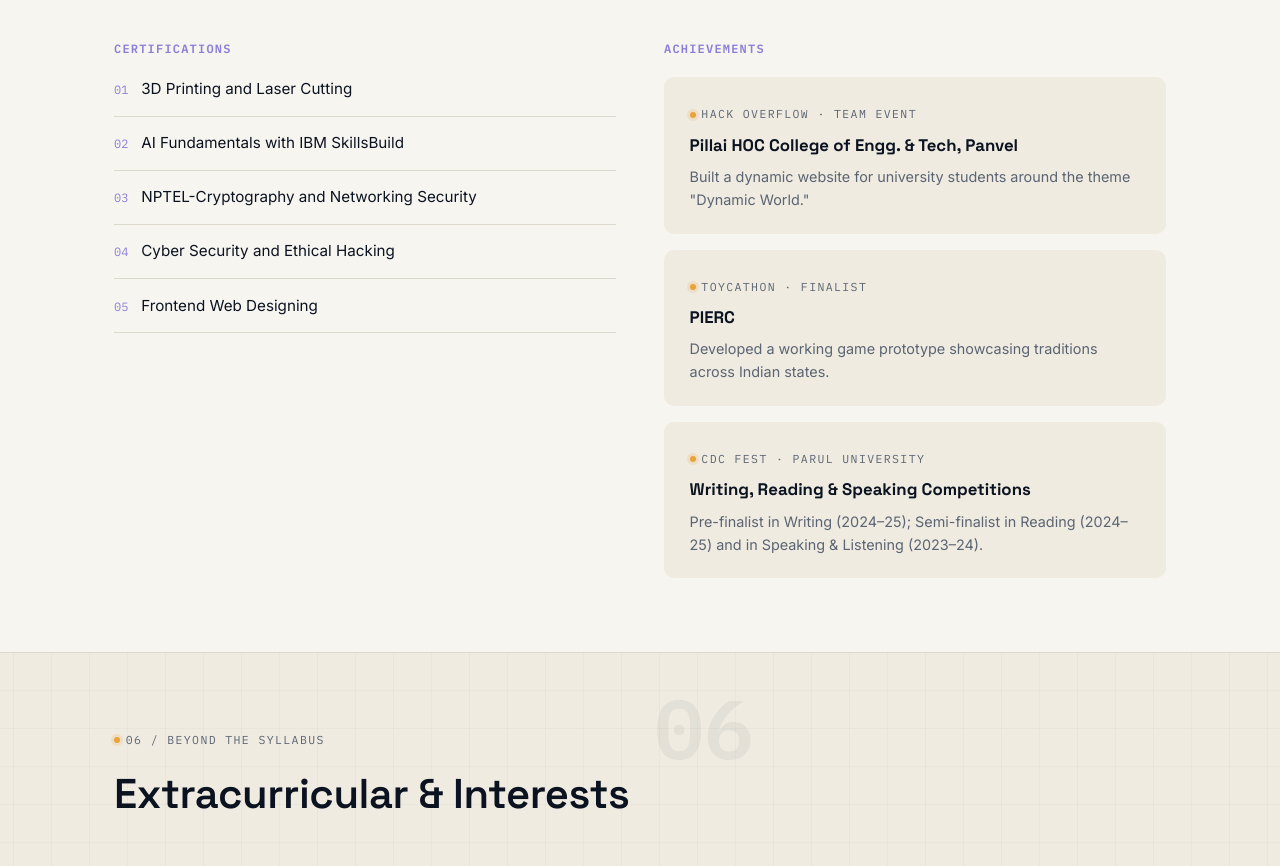
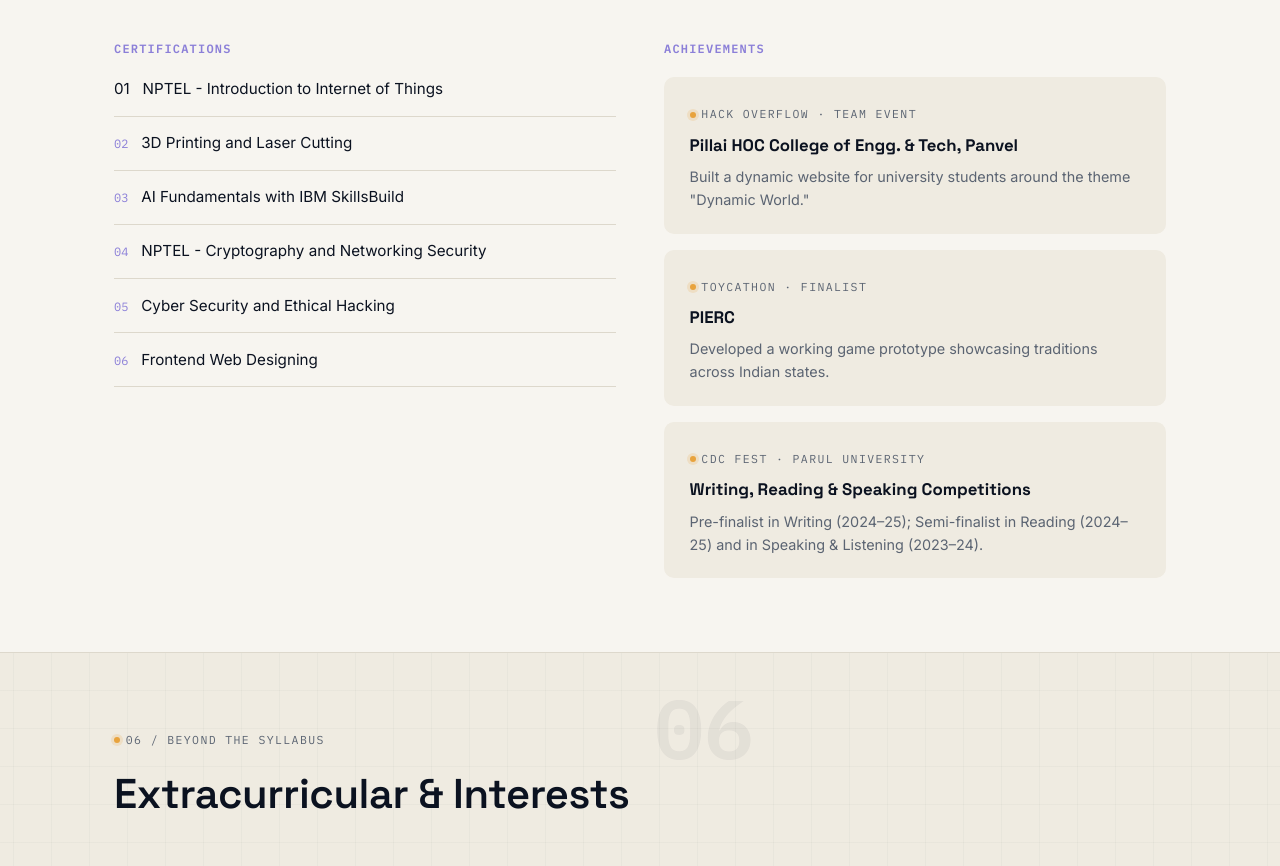
Before and after one commit to mysterious-glitch/Portfolio, a plain HTML site: page index.html in a window 1280 px wide. Shown: the part 4149-5015 px from the top of the page. Drawn offline with Linux system fonts and the light colour scheme.

Commit message:
Update certifications list

```diff
--- a/index.html
+++ b/index.html
@@ -873,11 +873,12 @@
     <div class="reveal">
       <h3 style="font-family:var(--font-mono); font-size:0.75rem; letter-spacing:0.1em; text-transform:uppercase; color:var(--violet); margin-bottom:1.2rem;">Certifications</h3>
       <ul class="cert-list">
-        <li><span class="num">01</span> 3D Printing and Laser Cutting</li>
-        <li><span class="num">02</span> AI Fundamentals with IBM SkillsBuild</li>
-        <li><span class="num">03</span> NPTEL-Cryptography and Networking Security</li>
-        <li><span class="num">04</span> Cyber Security and Ethical Hacking</li>
-        <li><span class="num">05</span> Frontend Web Designing</li>
+        <li><span calss="num">01</span> NPTEL - Introduction to Internet of Things</li>
+        <li><span class="num">02</span> 3D Printing and Laser Cutting</li>
+        <li><span class="num">03</span> AI Fundamentals with IBM SkillsBuild</li>
+        <li><span class="num">04</span> NPTEL - Cryptography and Networking Security</li>
+        <li><span class="num">05</span> Cyber Security and Ethical Hacking</li>
+        <li><span class="num">06</span> Frontend Web Designing</li>
       </ul>
     </div>
     <div class="reveal">
```
